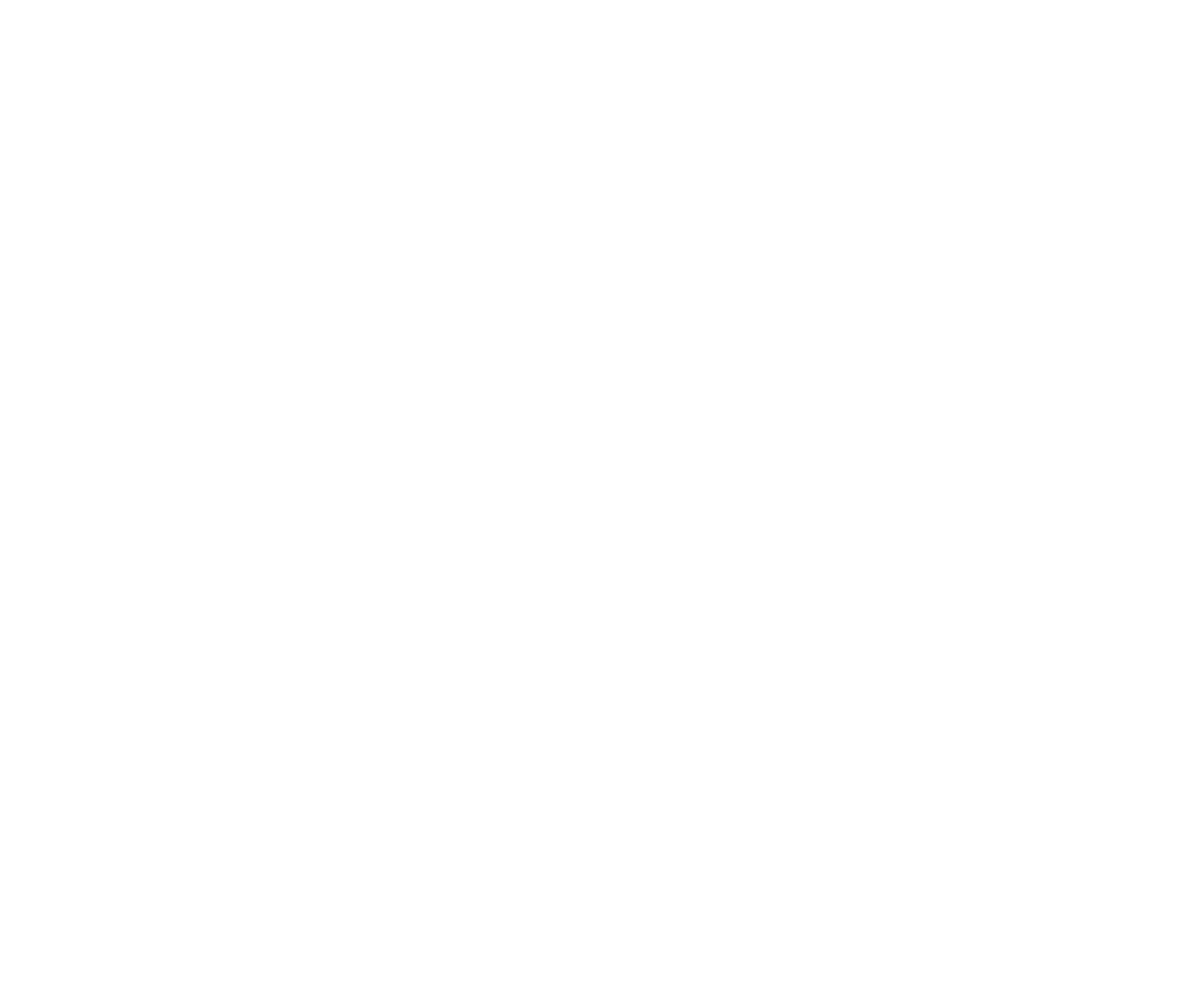
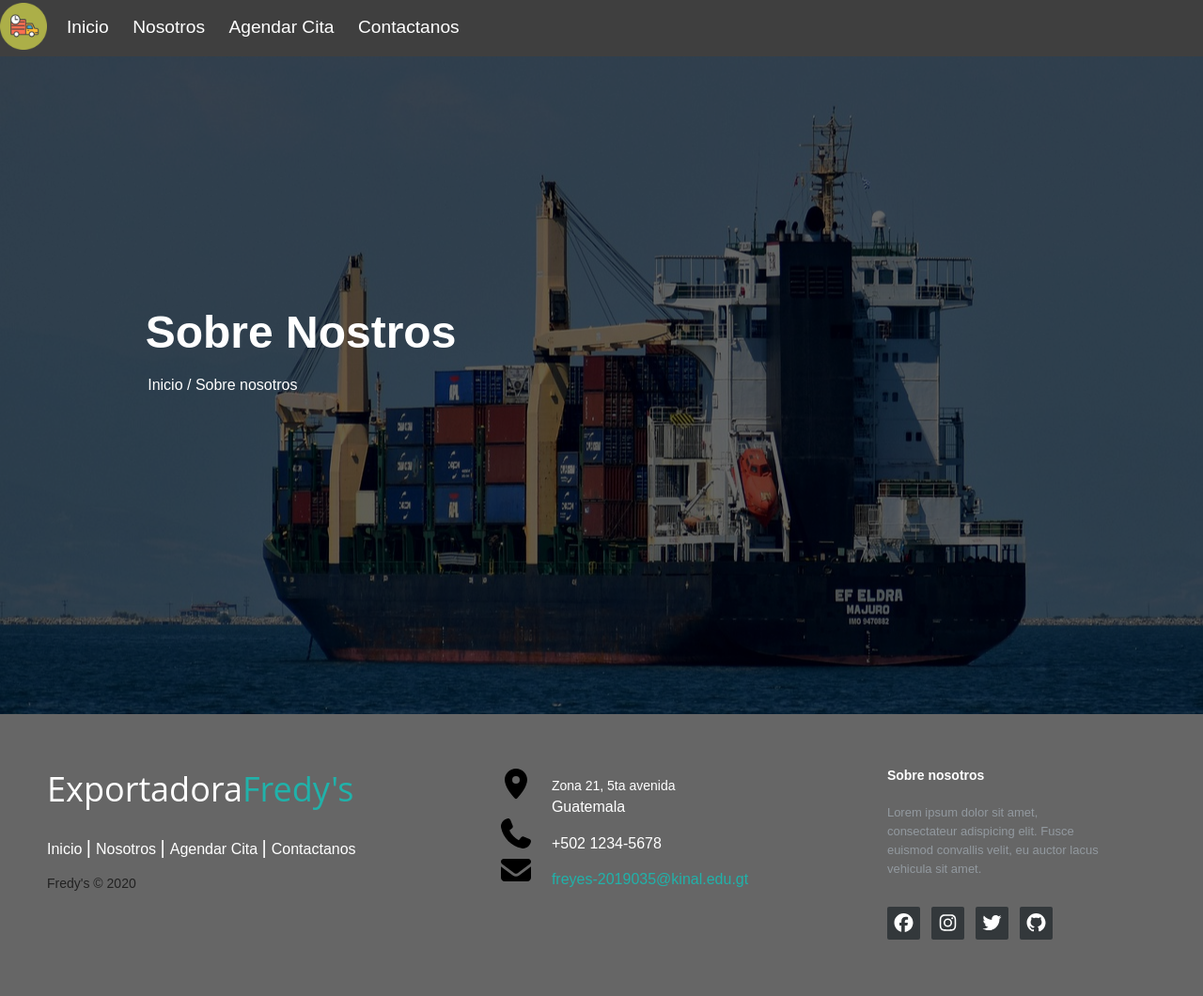
Before and after one commit to freyes2019035/wp-Kinal, a plain HTML site: page about.html in a window 1280 px wide. Shown: the whole page at 94% size. Before the commit the page ends 800 px from the top, so only its background shows below. Drawn offline with Linux system fonts and the light colour scheme.

Commit message:
about-banner

```diff
--- a/about.html
+++ b/about.html
@@ -0,0 +1,91 @@
+<!DOCTYPE html>
+<html lang="es">
+<head>
+    <meta charset="UTF-8">
+    <meta name="viewport" content="width=device-width, initial-scale=1.0">
+    <link rel="stylesheet" href="dist/Css/main.css">
+    <link rel="stylesheet" href="dist/Css/fontAwesome/css/all.min.css">
+    <link rel="shortcut icon" href="dist/img/icon/favicon.ico" type="image/x-icon">
+    <title>About | Fredy's</title>
+</head>
+<body>
+    <!--Start NavBar-->
+    <header>
+        <div class="navbar-logo">
+            <a href="">
+                <img src="dist/img/favicon.ico" alt="logo" class="navbar-img">
+            </a>
+        </div>
+    <nav class="navbar">
+        <div class="navbar-general">
+            <div class="navbar-container">
+                <ul class="navbar-list">
+                    <li class="navbar-item-active"><a href=""></a></li>
+                    <li class="navbar-item"><a href="index.html">Inicio</a></li>
+                    <li class="navbar-item"><a  href="about.html">Nosotros</a></li>
+                    <li class="navbar-item"><a  href="schedule.html">Agendar Cita</a></li>
+                    <li class="navbar-item"><a  href="contact.html">Contactanos</a></li>
+                </ul>
+            </div>
+        </div>
+    </nav>
+    </header>
+    <!---Ends NavBar-->
+    <!--About section-->
+    <section class="about-section">
+        <h3 class="about-title">Sobre Nostros</h3>
+        <span class="Breadcrumb"> <a href="index.html">Inicio</a>  /  <a href="#">Sobre nosotros</a> </span>
+    </section>
+    <!--Ends abour section-->
+    <!--Start Footer-->
+    <footer class="footer-distributed">
+                <div class="footer-left">
+                    <h3>Exportadora<span>Fredy's</span></h3>
+                    <p class="footer-links">
+                        <a href="index.html" class="link-1">Inicio</a>
+                        <a href="about.html">Nosotros</a>
+                        <a href="schedule.html">Agendar Cita</a>
+                        <a href="contact.html">Contactanos</a>
+                    </p>
+                    <p class="footer-company-name">Fredy's © 2020</p>
+                </div>
+                <div class="footer-center">
+                    <div>
+                        <i class="fas fa-map-marker-alt icon-xl"></i>
+                        <p><span>Zona 21, 5ta avenida</span>Guatemala</p>
+                    </div>
+                    <div>
+                        <i class="fa fa-phone icon-xl"></i>
+                        <p>+502 1234-5678</p>
+                    </div>
+                    <div>
+                        <i class="fa fa-envelope icon-xl"></i>
+                        <p><a href="mailto:freyes-2019035@kinal.edu.gt?subject=Excelente%20Pagina&body=Me%20gusto%20mucho%20tu%20pagina%20fredy%20%3A)">freyes-2019035@kinal.edu.gt</a></p>
+                    </div>
+                </div>
+                <div class="footer-right">
+                    <p class="footer-company-about">
+                        <span>Sobre nosotros</span>
+                        Lorem ipsum dolor sit amet, consectateur adispicing elit. Fusce euismod convallis velit, eu auctor lacus vehicula sit amet.
+                    </p>
+                    <div class="footer-icons">
+                        <a href="">
+                            <i class="fab fa-facebook"></i>
+                        </a>
+                        <a href="">
+                            <i class="fab fa-instagram"></i>
+                        </a>
+                        <a href="">
+                            <i class="fab fa-twitter"></i>
+                        </a>
+                        <a href="https://github.com/freyes2019035/wp-Kinal.git" target="_blank">
+                            <i class="fab fa-github"></i>
+                        </a>
+                    </div>
+                </div>
+    </footer>
+    <!--Ends Footer-->
+    <script src="dist/Css/fontAwesome/js/all.min.js"></script>
+    <script src="dist/js/main.js"></script>
+</body>
+</html>
--- a/dist/Css/main.css
+++ b/dist/Css/main.css
@@ -354,9 +354,57 @@ a{
      opacity: 1;
      color: white;
      background-color: black;
- }
+}
+/*About banner*/
+.about-section{
+    background-image: url(../img/about-banner.jpg);
+    height: 700px;
+    background-position: center center;
+	background-size: cover;
+	background-repeat: no-repeat;
+	position: relative;
+}
+.about-section:before{
+	content:'';
+	position: absolute;
+    top: 0;
+	bottom: 0;
+	left: 0;
+	right: 0;
+	background-color: rgba(0,0,0,0.6);
+}
+.about-title{
+    position: absolute;
+    color: white;
+    font-size: 3rem;
+    position: absolute;
+    top: 35%;
+    left: 25%;
+    transform: translate(-50%, -50%);
+    animation-name: texto;
+    animation-duration: 5s;
+}
+.about-section a{
+    font-style: none;
+    color: white;
+}
+.Breadcrumb{
+    position: absolute;
+    color: white;
+    font-size: 1.0rem;
+    position: absolute;
+    top: 50%;
+    left: 18.5%;
+    transform: translate(-50%, -50%);
+    animation-name: texto;
+    animation-duration: 5s;
+}
 /* Animations styles*/
 @keyframes imagen{
     from {opacity: 0;}
     to  {opacity: 1;}
 }
+@keyframes texto{
+    from {opacity: 0;}
+    to {opacity: 1;}
+}
```
Also changed, not shown: index.html (+8 -8 lines), dist/img/about-banner.jpg (added), 2 other files.
